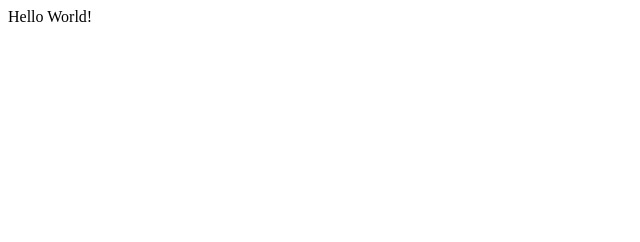
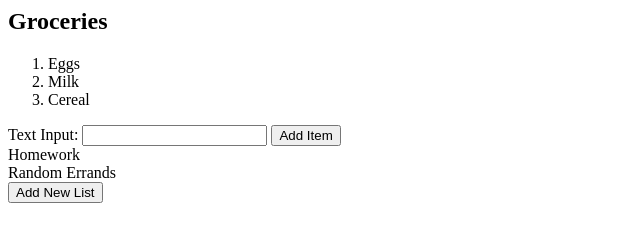
Before and after one commit to sihanwu01/pui-test-app, a plain HTML site: page index.html in a window 1280 px wide. Shown: the whole page, without its empty margins (0-640 px from the left). Drawn offline with Linux system fonts and the light colour scheme.

Commit message:
added text inputs and javascript

```diff
--- a/index.html
+++ b/index.html
@@ -1 +1,34 @@
-Hello World!
+<html>
+    <head>
+        <!-- javascript -->
+        <script src="main.js" type="text/javascript"></script>
+    </head>
+
+    <body>
+        <div id="todo-lists">
+            <div class="list">
+            <h2 class="list-title">Groceries</h2>
+                <ol>
+                    <li>Eggs</li>
+                    <li>Milk</li>
+                    <li>Cereal</li>
+                </ol>
+            </div>
+            <label for="text_input">Text Input:</label>
+            <input id="text_input" type="text"></input>
+            <button>Add Item</button>
+
+            <div class="list">
+            Homework
+            </div>
+
+            <div class="list">
+            Random Errands
+            </div>
+
+            <button onclick="addNewList()">Add New List</button>
+
+        </div>
+    </body>
+
+</html>
--- /dev/null
+++ b/main.js
@@ -0,0 +1,4 @@
+function addNewList() {
+    alert('hello world alert!');
+    console.log('hello world console');
+}
```
